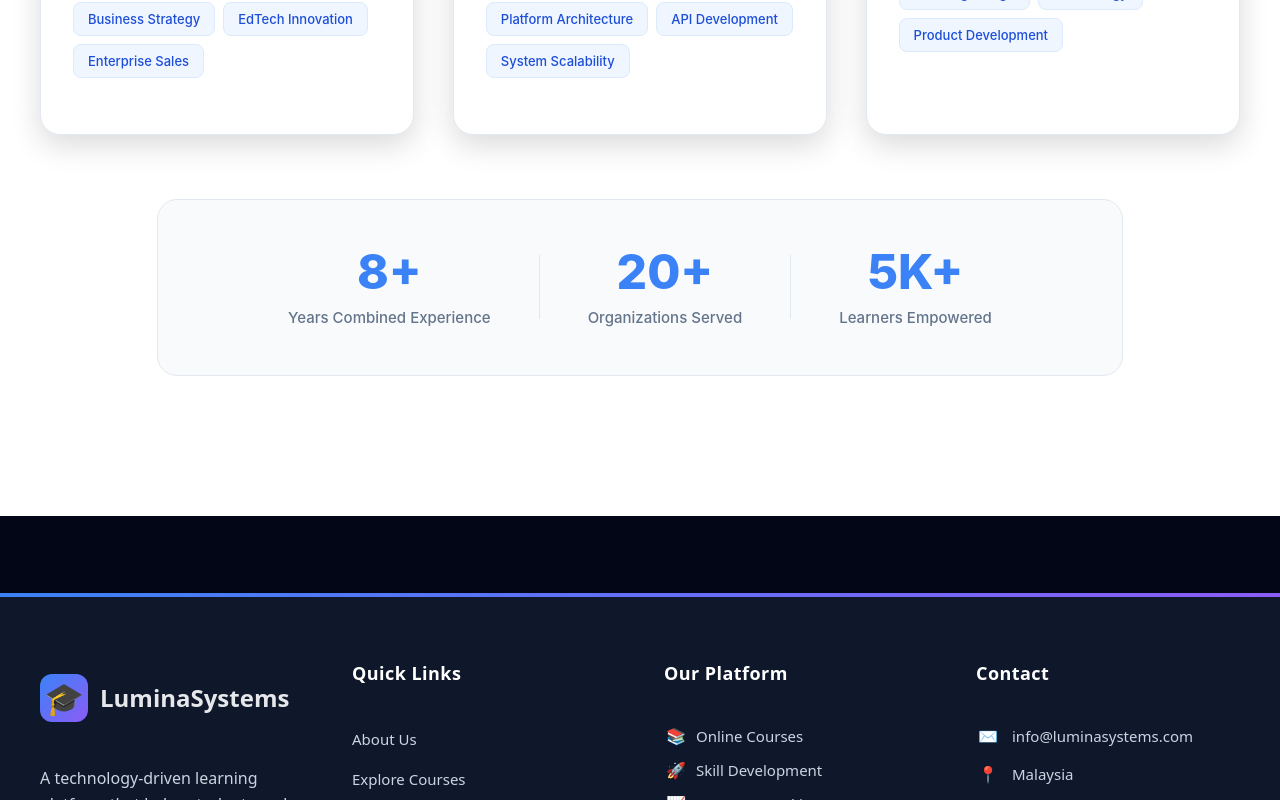
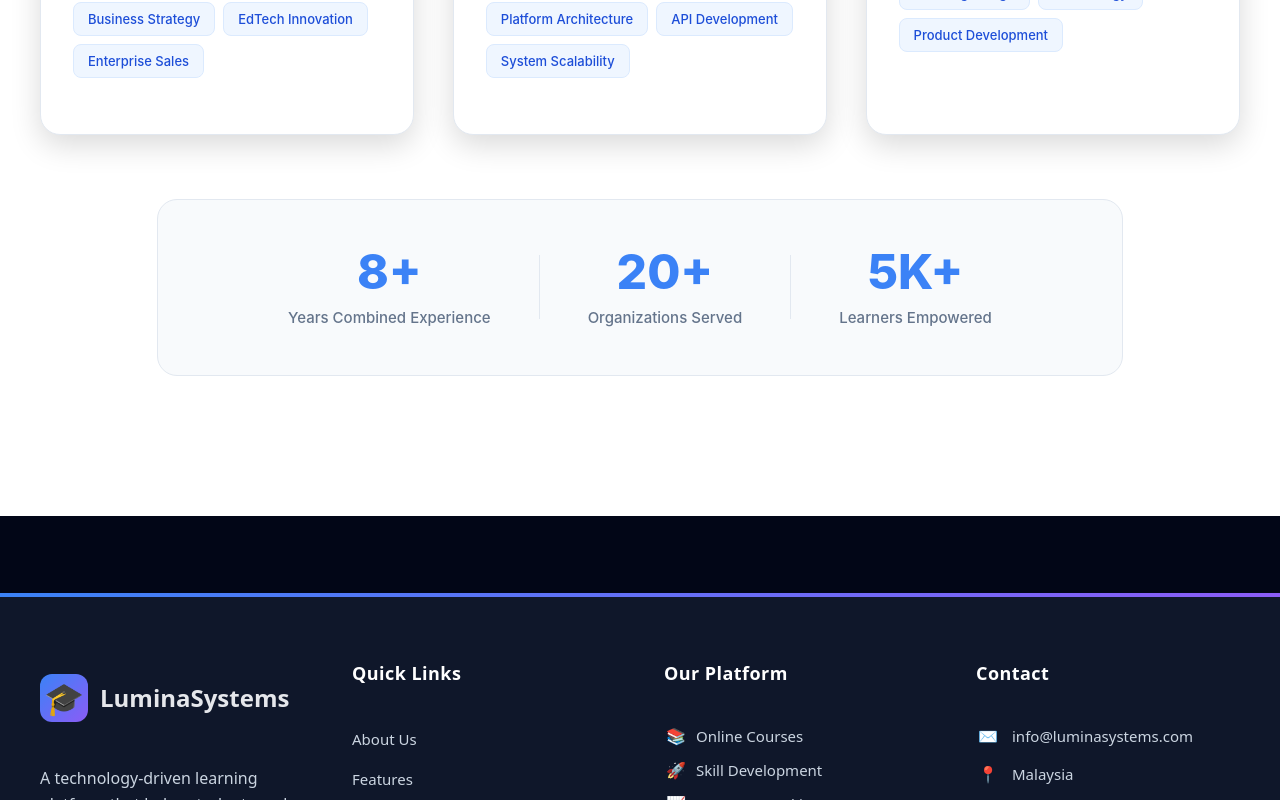
Before and after one commit to pseudo-ghost/platform, a React (Vite) app in the folder my-react-app/: page / in a window 1280 px wide. Shown: the part 11200-12000 px from the top of the page. Built offline with nearby package versions, Linux system fonts and the light colour scheme.

Commit message:
Added Navbar func

```diff
--- a/my-react-app/package.json
+++ b/my-react-app/package.json
@@ -11,7 +11,8 @@
   },
   "dependencies": {
     "react": "^19.2.0",
-    "react-dom": "^19.2.0"
+    "react-dom": "^19.2.0",
+    "react-router-dom": "^7.12.0"
   },
   "devDependencies": {
     "@eslint/js": "^9.39.1",
--- a/my-react-app/src/components/About/About.jsx
+++ b/my-react-app/src/components/About/About.jsx
@@ -8,7 +8,7 @@ function About() {
   }, []);
 
   return (
-    <section style={styles.section}>
+    <section id="about" style={styles.section}>
       <style>{missionAnimations}</style>
       {/* MISSION SECTION */}
       <div
--- a/my-react-app/src/components/Features/Features.jsx
+++ b/my-react-app/src/components/Features/Features.jsx
@@ -43,7 +43,7 @@ function Features() {
   ];
 
   return (
-    <section style={styles.section}>
+    <section id="features" style={styles.section}>
       {/* Section Header */}
       <div style={styles.header}>
         <h2 style={styles.title}>How Organizations Use LuminaSystems</h2>
--- a/my-react-app/src/components/Footer/Footer.jsx
+++ b/my-react-app/src/components/Footer/Footer.jsx
@@ -1,4 +1,5 @@
 import React from "react";
+import { Link } from 'react-router-dom';
 
 function Footer() {
   const currentYear = new Date().getFullYear();
@@ -40,16 +41,13 @@ function Footer() {
           <h4 style={styles.heading}>Quick Links</h4>
           <ul style={styles.list} role="list">
             <li style={styles.listItem}>
-              <a href="/about" style={styles.link} aria-label="About SkillForge">About Us</a>
+              <a href="#about" style={styles.link} aria-label="About SkillForge">About Us</a>
             </li>
             <li style={styles.listItem}>
-              <a href="/courses" style={styles.link} aria-label="Explore courses">Explore Courses</a>
+              <a href="#features" style={styles.link} aria-label="Features ">Features</a>
             </li>
             <li style={styles.listItem}>
-              <a href="/pricing" style={styles.link} aria-label="View pricing plans">Pricing</a>
-            </li>
-            <li style={styles.listItem}>
-              <a href="/contact" style={styles.link} aria-label="Contact SkillForge">Contact</a>
+              <a href="#pricing" style={styles.link} aria-label="View pricing plans">Pricing</a>
             </li>
           </ul>
         </div>
--- a/my-react-app/src/components/Hero/Hero.jsx
+++ b/my-react-app/src/components/Hero/Hero.jsx
@@ -143,12 +143,13 @@ function HomePage() {
                 onClick={() => console.log('Schedule Demo clicked')}
                 aria-label="Schedule a personalized demo"
               >
+
                 <span className="cta-icon">📅</span>
                 Schedule a Demo
               </button>
 
               <a
-                href="#pricing"
+                href=""
                 className="secondary-link"
                 onClick={(e) => {
                   e.preventDefault();
--- a/my-react-app/src/components/NavBar/Navbar.jsx
+++ b/my-react-app/src/components/NavBar/Navbar.jsx
@@ -20,8 +20,8 @@ function Navbar() {
 
   // Navigation items matching approved user flow
   const navItems = [
-    { label: "Home", id: "home" },
-    { label: "Success Stories", id: "success-stories" },
+    { label: "Home", id: "about" },
+    { label: "Success Stories", id: "features" },
     { label: "What We Build", id: "what-we-build" },
     { label: "Pricing", id: "pricing" },
     { label: "About Us", id: "about" },
--- a/my-react-app/src/components/Team/Team.jsx
+++ b/my-react-app/src/components/Team/Team.jsx
@@ -157,7 +157,7 @@ function Team() {
   };
 
   return (
-    <section style={styles.section}>
+    <section id="founders" style={styles.section}>
       {/* Hero Section */}
       <div style={styles.hero}>
         <h1 style={styles.heroTitle}>Meet Our Founders</h1>
--- a/my-react-app/src/components/WhatWeBuild.jsx
+++ b/my-react-app/src/components/WhatWeBuild.jsx
@@ -8,7 +8,7 @@ function WhatWeBuild() {
   }, []);
 
   return (
-    <section style={styles.section}>
+    <section id= "what-we-build" style={styles.section}>
       {/* HERO SECTION */}
       <div
         style={{
```
Also changed, not shown: 1 other file (tests, documents, lock files or other folders).
